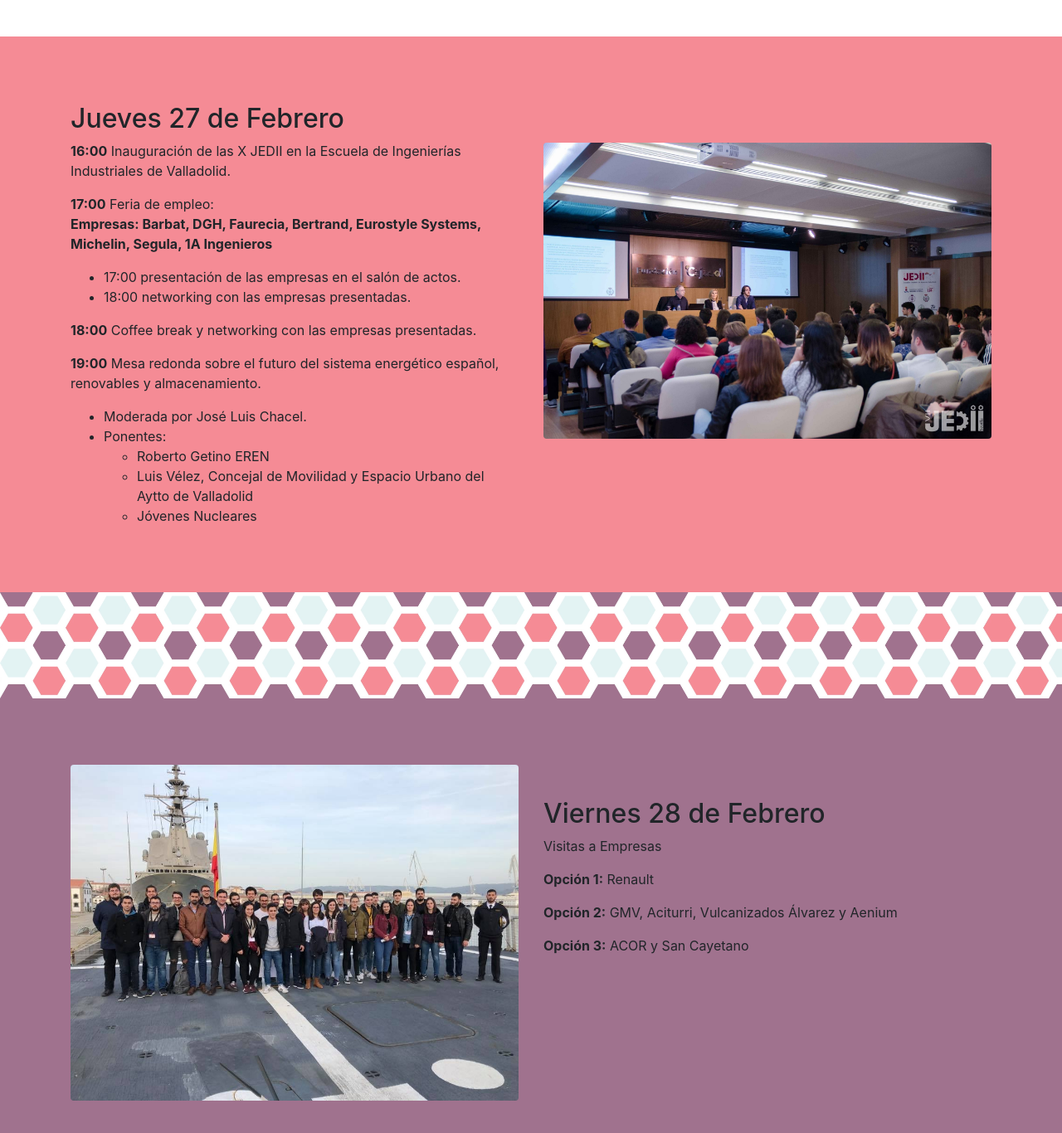
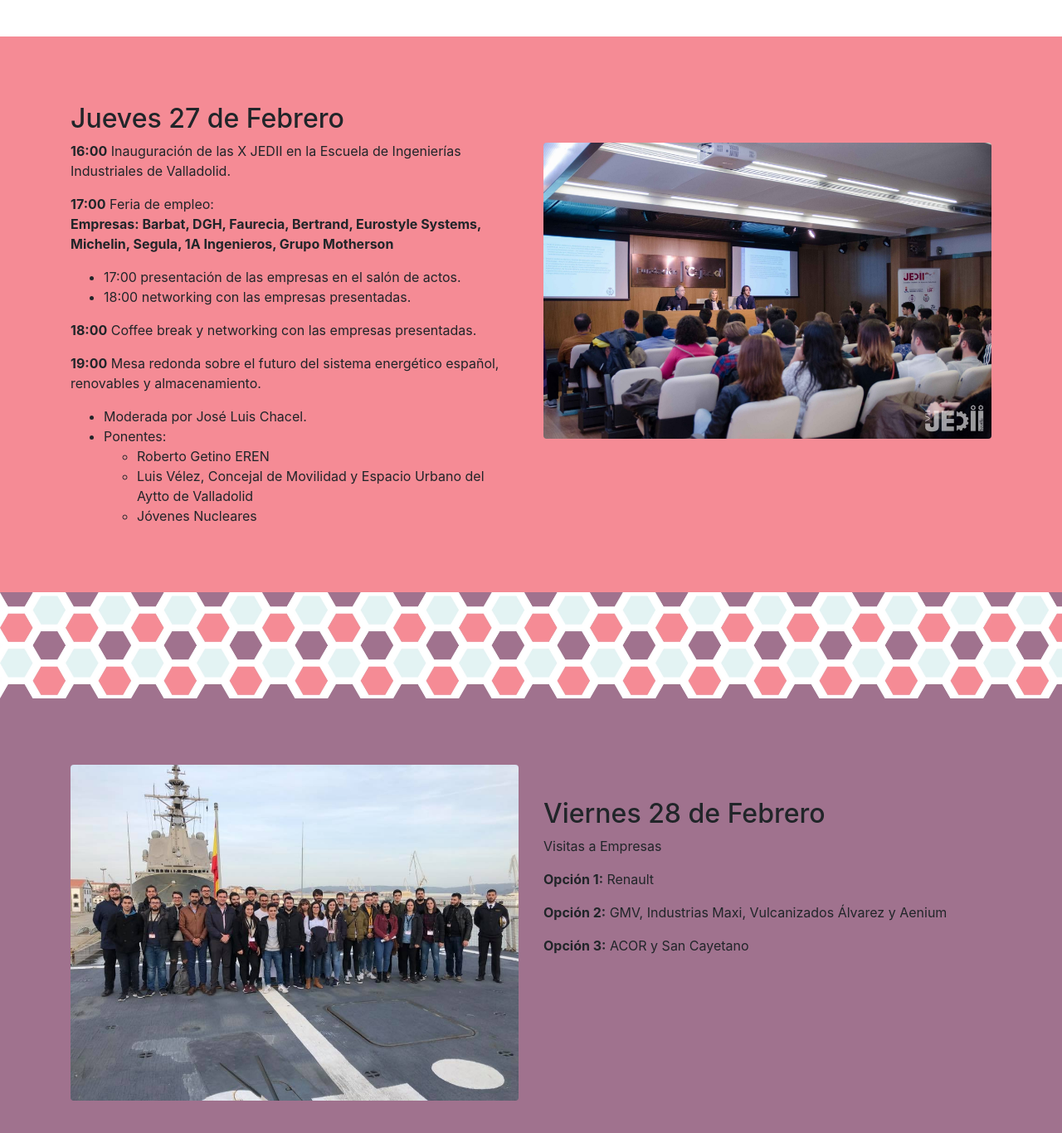
Before and after one commit to dele-eii/dele-eii.github.io, a Jekyll site: the page built from _pages/JEDII.md, in a window 1280 px wide and 1400 px high, scrolled down 1009 px. Shown: the top 1366 px of the window at 83% size. Built offline with Jekyll 4.4.1, drawn with Linux system fonts in a browser that asks for light colours; nearby versions of some CDN libraries.

Commit message:
Update JEDII.md

```diff
--- a/_pages/JEDII.md
+++ b/_pages/JEDII.md
@@ -72,7 +72,7 @@
 **16:00** Inauguración de las X JEDII en la Escuela de Ingenierías Industriales de Valladolid.
 
 **17:00** Feria de empleo:
-    **Empresas: Barbat, DGH, Faurecia, Bertrand, Eurostyle Systems, Michelin, Segula, 1A Ingenieros**
+    **Empresas: Barbat, DGH, Faurecia, Bertrand, Eurostyle Systems, Michelin, Segula, 1A Ingenieros, Grupo Motherson**
 
 - 17:00 presentación de las empresas en el salón de actos.
 - 18:00 networking con las empresas presentadas.
@@ -110,7 +110,7 @@
 
 **Opción 1:** Renault
 
-**Opción 2:** GMV, Aciturri, Vulcanizados Álvarez y Aenium
+**Opción 2:** GMV, Industrias Maxi, Vulcanizados Álvarez y Aenium
 
 **Opción 3:** ACOR y San Cayetano
 </div>
```
